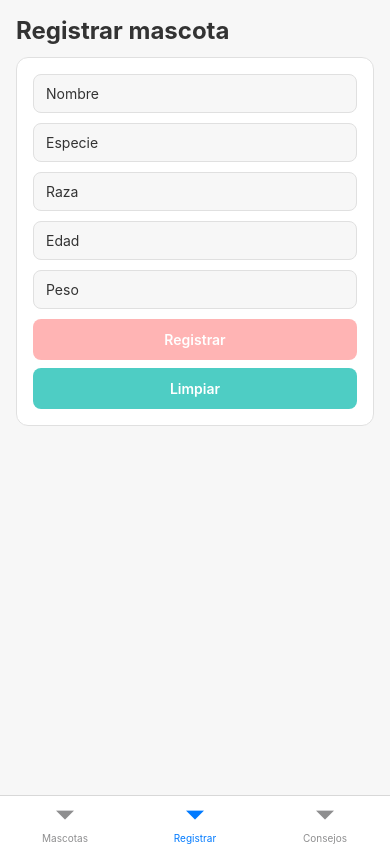
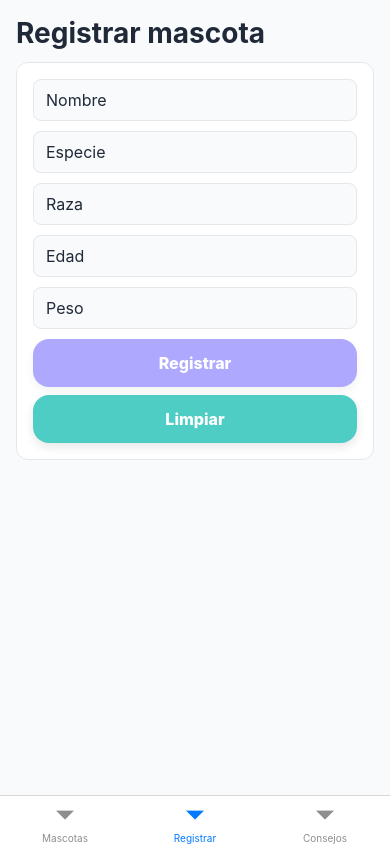
Before and after one commit to yefer08/PetCareReact, a React Native app: screen /Registrar in a window 390 px wide. Built offline with nearby package versions, Linux system fonts and the light colour scheme.

Commit message:
"feat: improve UI styles and modernize color palette"

```diff
--- a/src/components/Button.js
+++ b/src/components/Button.js
@@ -19,46 +19,61 @@ const Button = ({ onPress, title, variant = 'primary', disabled = false, style }
     }
   };
 
+  const getTextStyle = () => {
+    switch (variant) {
+      case 'secondary':
+        return styles.secondaryButtonText;
+      default:
+        return styles.buttonText;
+    }
+  };
+
   return (
     <TouchableOpacity
-      style={[getButtonStyle(), disabled && styles.disabled, style]}
+      activeOpacity={0.88}
+      style={[styles.baseButton, getButtonStyle(), disabled && styles.disabled, style]}
       onPress={onPress}
       disabled={disabled}
     >
-      <Text style={styles.buttonText}>{title}</Text>
+      <Text style={getTextStyle()}>{title}</Text>
     </TouchableOpacity>
   );
 };
 
 const styles = StyleSheet.create({
+  baseButton: {
+    paddingVertical: 14,
+    paddingHorizontal: 24,
+    borderRadius: 16,
+    alignItems: 'center',
+    justifyContent: 'center',
+    shadowColor: COLORS.shadow,
+    shadowOpacity: 0.1,
+    shadowRadius: 10,
+    shadowOffset: { width: 0, height: 4 },
+    elevation: 3,
+  },
   primaryButton: {
     backgroundColor: COLORS.primary,
-    paddingVertical: 12,
-    paddingHorizontal: 24,
-    borderRadius: 8,
-    alignItems: 'center',
   },
   secondaryButton: {
     backgroundColor: COLORS.secondary,
-    paddingVertical: 12,
-    paddingHorizontal: 24,
-    borderRadius: 8,
-    alignItems: 'center',
   },
   dangerButton: {
     backgroundColor: COLORS.error,
-    paddingVertical: 12,
-    paddingHorizontal: 24,
-    borderRadius: 8,
-    alignItems: 'center',
   },
   disabled: {
-    opacity: 0.5,
+    opacity: 0.55,
   },
   buttonText: {
     color: COLORS.white,
     fontSize: FONT_SIZES.medium,
-    fontWeight: '600',
+    fontWeight: '800',
+  },
+  secondaryButtonText: {
+    color: COLORS.white,
+    fontSize: FONT_SIZES.medium,
+    fontWeight: '800',
   },
 });
 
--- a/src/constants/colors.js
+++ b/src/constants/colors.js
@@ -8,22 +8,27 @@ export const DEFAULT_LANGUAGE = 'es';
 
 // Main color palette
 export const COLORS = {
-  primary: '#FF6B6B',
+  primary: '#6C63FF',
   secondary: '#4ECDC4',
-  background: '#F7F7F7',
-  text: '#333333',
-  textLight: '#666666',
-  border: '#E0E0E0',
+  accent: '#FF8A65',
+  background: '#F8FAFC',
+  surface: '#FFFFFF',
+  text: '#1F2937',
+  textLight: '#6B7280',
+  border: '#E5E7EB',
   white: '#FFFFFF',
-  error: '#E74C3C',
-  success: '#27AE60',
+  error: '#EF4444',
+  success: '#22C55E',
+  warning: '#F59E0B',
+  inputBackground: '#F1F5F9',
+  shadow: '#0F172A',
 };
 
 // Font sizes
 export const FONT_SIZES = {
   small: 12,
-  medium: 14,
-  large: 16,
-  xLarge: 18,
-  title: 24,
+  medium: 16,
+  large: 20,
+  xLarge: 24,
+  title: 28,
 };
```
